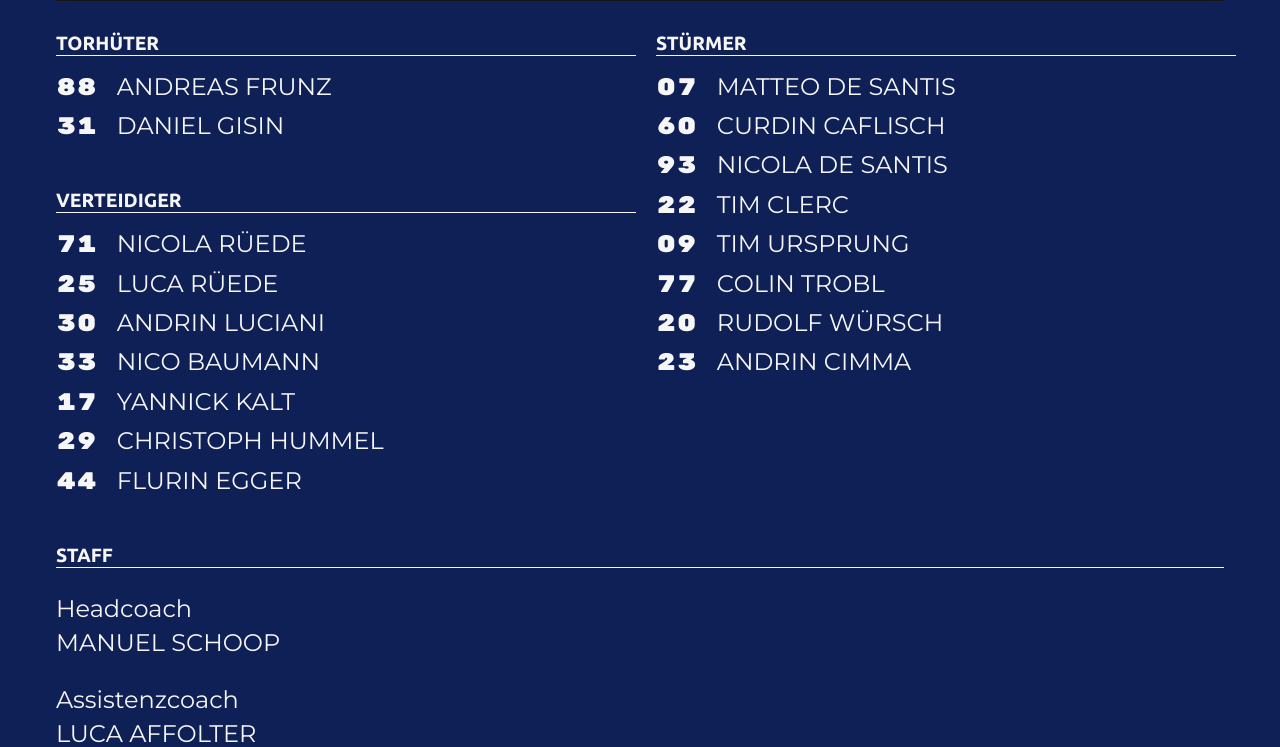
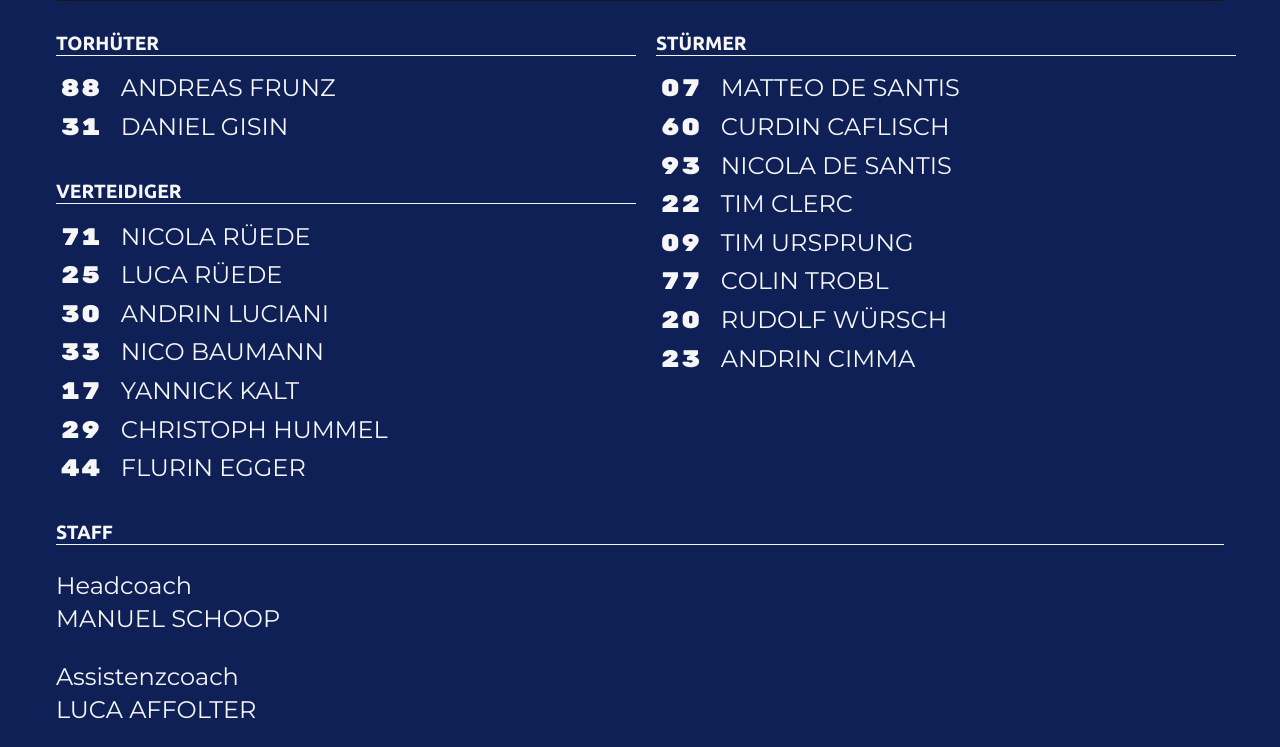
Before and after one commit to DomiBumbacher/legion-wasserschloss, a PHP site: page /team.html in a window 1280 px wide. Shown: the part 758-1505 px from the top of the page. Run offline with PHP 8.4, Linux system fonts and the light colour scheme.

Commit message:
Changed distance handling on team site

```diff
--- a/draft/team.css
+++ b/draft/team.css
@@ -51,9 +51,9 @@
 
 .team-group > a > p {
   color: var(--font-white);
-  line-height: 0.6;
   font-size: 1.5rem;
   text-transform: uppercase;
+  margin: 0.25rem;
 }
 
 .team-group > a > p > span {
--- a/wp-theme/legion-wasserschloss/team.css
+++ b/wp-theme/legion-wasserschloss/team.css
@@ -28,8 +28,8 @@
 }
 
 .team p {
-  line-height: 0.6;
   font-size: 1.5rem;
+  margin: 0.25rem;
 }
 
 .team code {
```
